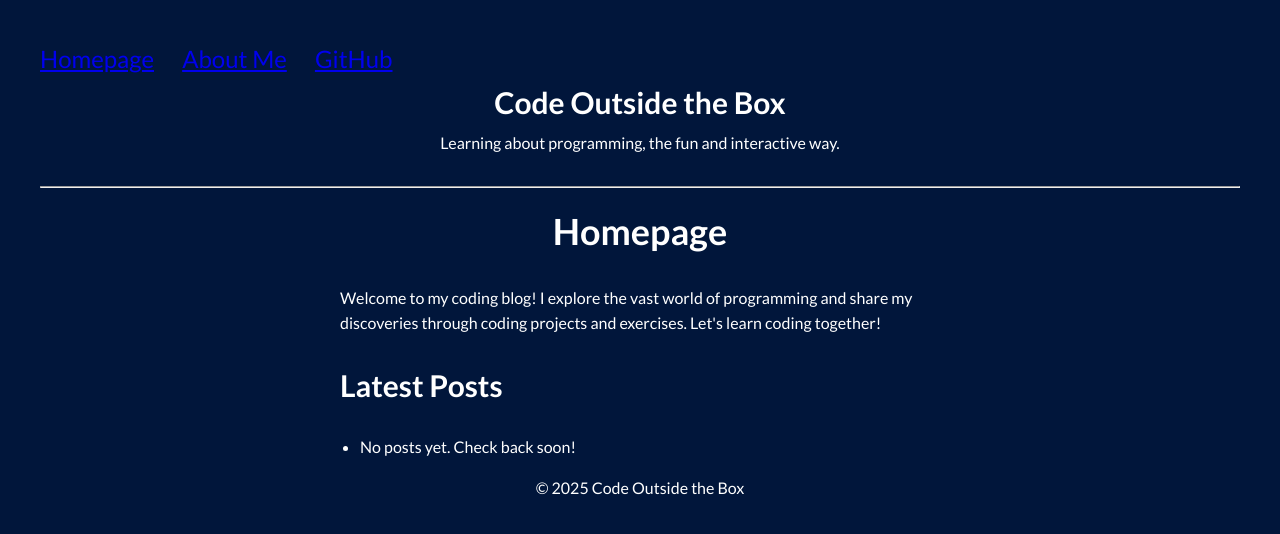
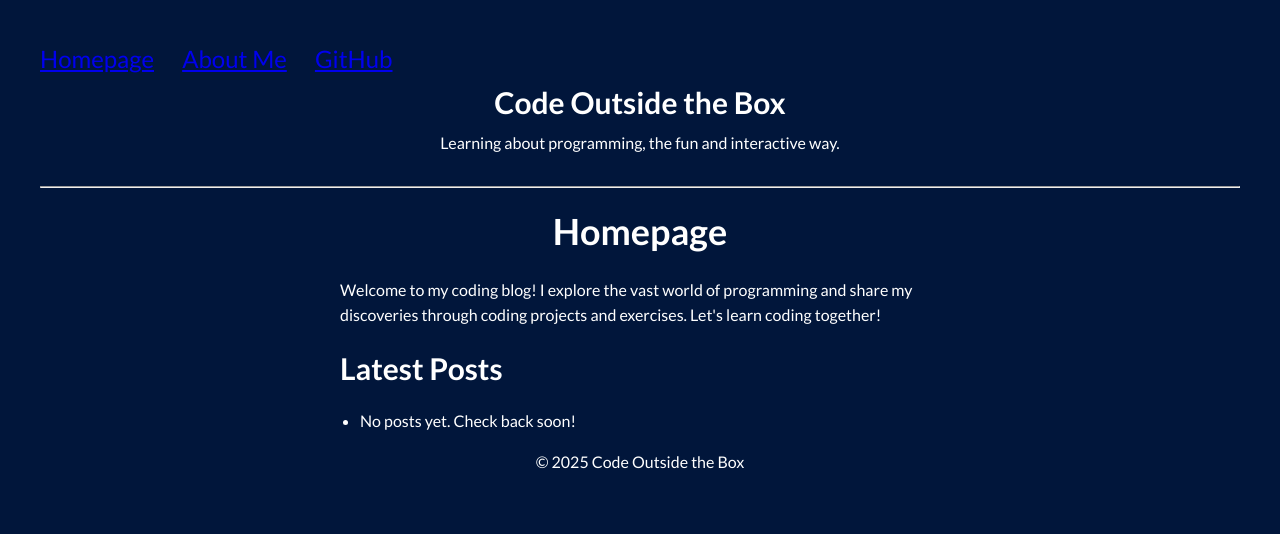
Before and after one commit to MicroChip818/microchip818.github.io, a Jekyll site: the page built from index.html, in a window 1280 px wide. Shown: the top 534 px of the page. Built offline with Jekyll 4.4.1, drawn with Linux system fonts in a browser that asks for light colours.

Commit message:
Update main.css

```diff
--- a/assets/css/main.css
+++ b/assets/css/main.css
@@ -8,7 +8,7 @@ body {
 
 h1 {
   font-size: 36px;
-  margin-top: 15px;
+  margin: 15px auto;
   text-align: center;
 }
 
@@ -20,10 +20,12 @@ p, h2, h3, h4, h5, h6 {
 
 h2 {
   font-size: 30px;
+  margin: 10px auto;
 }
 
 h3 {
   font-size: 24px;
+  margin: 10px auto;
 }
 
 .blog_name {
```
